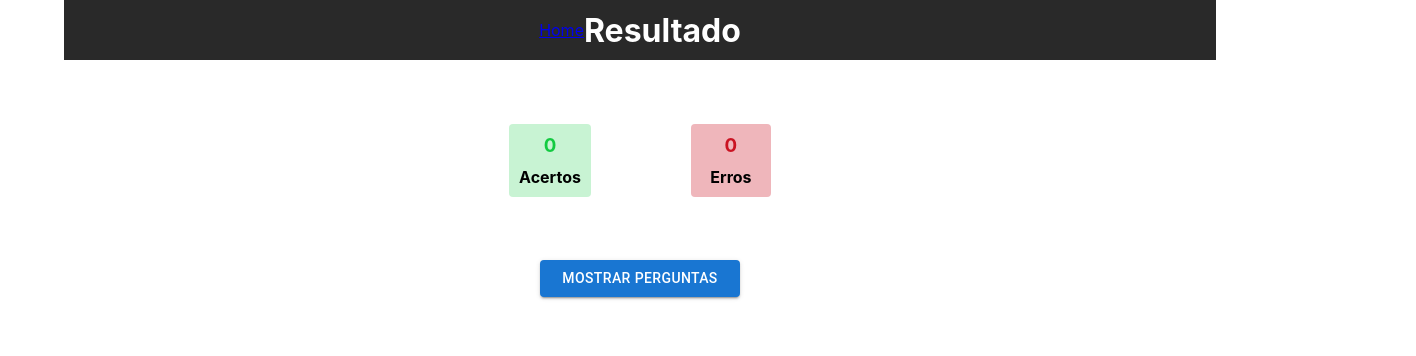
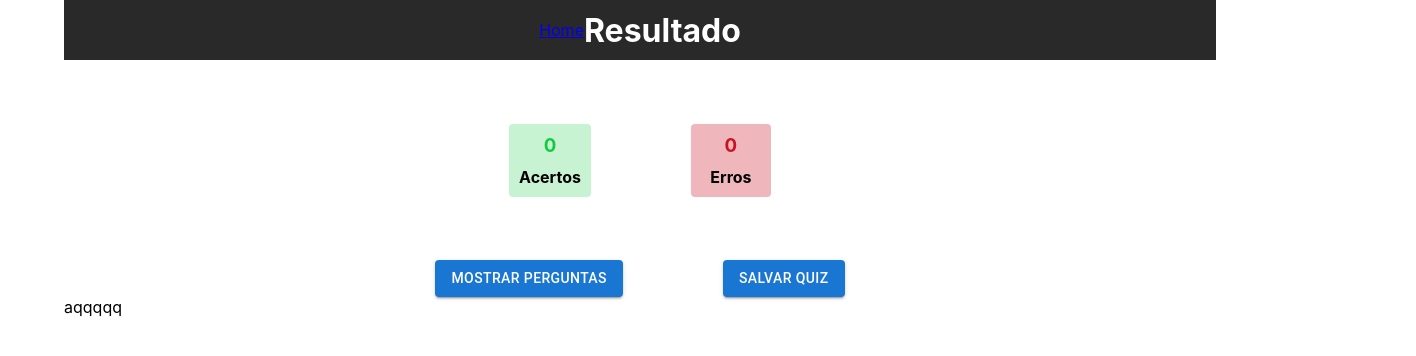
Before and after one commit to ThyagoAraujoM/Quiz, a React (Create React App) app: page /resultado in a window 1280 px wide. Shown: the top 356 px of the page, 1416 px wide, since content can reach past the window. Built offline with nearby package versions, Linux system fonts and the light colour scheme.

Commit message:
refatorando

```diff
--- a/src/pages/Home/index.tsx
+++ b/src/pages/Home/index.tsx
@@ -14,6 +14,10 @@ import {
 export default function Home() {
   const [open, setOpen] = React.useState(false);
   const [quantityOfQuestions, setQuantityOfQuestions] = useState("");
+
+  let listOfDatesOfQuizzes: any = localStorage.getItem("listOfDatesOfQuizzes");
+  console.log(JSON.parse(listOfDatesOfQuizzes));
+
   const handleOpen = (value: any) => {
     setQuantityOfQuestions(`${value.perguntas}`);
     setOpen(true);
@@ -21,6 +25,21 @@ export default function Home() {
   const handleClose = () => {
     setOpen(false);
   };
+
+  function renderListOfQuizzes() {
+    let list = [];
+    for (let value in listOfDatesOfQuizzes) {
+      list.push(
+        <MenuItem
+          onClick={() => {
+            alert("test");
+          }}
+          value=''>
+          <p>{listOfDatesOfQuizzes[value]}</p>
+        </MenuItem>
+      );
+    }
+  }
 
   const QuestionsValueSchema = Yup.object().shape({
     perguntas: Yup.number()
@@ -32,19 +51,15 @@ export default function Home() {
     <ContextContainer>
       <HeaderStyled sx={{ position: "relative" }}>
         <h1>Quiz</h1>
+        {listOfDatesOfQuizzes ? (
           <SelectStyle
             displayEmpty
             renderValue={() => {
               return <em>Quiz Finalizados: 0</em>;
             }}>
-          <MenuItem
-            onClick={() => {
-              alert("test");
-            }}
-            value=''>
-            <em>Placeholder</em>
-          </MenuItem>
+            {}
           </SelectStyle>
+        ) : null}
       </HeaderStyled>
       <Main>
         <h2>Teste seu conhecimento com perguntas de diferentes temas</h2>
--- a/src/pages/Perguntas/index.tsx
+++ b/src/pages/Perguntas/index.tsx
@@ -26,6 +26,7 @@ export default function Perguntas() {
     questions,
     correctQuestionAndAnswer,
     setUserQuestionAndAnswer,
+    userQuestionAndAnswer,
     getQuestions,
   } = useQuestions();
   const userQuestionAndAnswers: UserQuestionAndAnswers[] = [];
@@ -132,6 +133,23 @@ export default function Perguntas() {
 
     return x;
   }
+  let test: any = localStorage.getItem("currentQuiz");
+  console.log(JSON.parse(test));
+
+  function processRedirect() {
+    let data = [];
+    for (let value in correctQuestionAndAnswer) {
+      data.push({
+        question: correctQuestionAndAnswer[value].question,
+        correct_answer: correctQuestionAndAnswer[value].answer,
+        user_answer: userQuestionAndAnswers[value].answer,
+      });
+    }
+    localStorage.setItem("currentQuiz", JSON.stringify(data));
+
+    setRedirect(true);
+    setError(false);
+  }
 
   return (
     <div>
@@ -149,8 +167,7 @@ export default function Perguntas() {
               correctQuestionAndAnswer.length === userQuestionAndAnswers.length
             ) {
               setUserQuestionAndAnswer(userQuestionAndAnswers);
-              setRedirect(true);
-              setError(false);
+              processRedirect();
             } else {
               setError(true);
             }
--- a/src/pages/Resultado/index.tsx
+++ b/src/pages/Resultado/index.tsx
@@ -1,10 +1,11 @@
 import { Button, Container } from "@material-ui/core";
-import React, { useState } from "react";
+import React, { useEffect, useState } from "react";
 import { Link } from "react-router-dom";
 import { useQuestions } from "../../hooks/useQuestions";
 import { HeaderStyled } from "../Home/styles";
 import {
   AnswersGrid,
+  ButtonContainer,
   CorrectAnswer,
   QuestionContainer,
   ScoreContainer,
@@ -13,13 +14,29 @@ import {
 
 export default function Resultado() {
   const [show, setShow] = useState(false);
-  const { correctQuestionAndAnswer, userQuestionAndAnswer } = useQuestions();
-
+  const {
+    correctQuestionAndAnswer,
+    userQuestionAndAnswer,
+    setUserQuestionAndAnswer,
+  } = useQuestions();
   const result: JSX.Element[] = [];
 
-  if (userQuestionAndAnswer.length == 0) {
-    console.log("nada");
+  useEffect(() => {
+    let currentQuiz: any = localStorage.getItem("currentQuiz");
+    if (userQuestionAndAnswer.length === 0) {
+      let data = [];
+      let currentQuizData = JSON.parse(currentQuiz);
+      console.log(currentQuizData);
+      for (let value in currentQuizData) {
+        data.push({
+          question: currentQuizData[value].question,
+          answer: currentQuizData[value].user_answer,
+        });
       }
+      setUserQuestionAndAnswer(data);
+    }
+  }, []);
+  console.log(userQuestionAndAnswer);
   function renderCorrectAndWorkQuestions() {
     let corrects = 0;
     let wrongs = 0;
@@ -56,7 +73,7 @@ export default function Resultado() {
         userQuestionAndAnswer[value].answer
       ) {
         result.push(
-          <QuestionContainer sx={{ border: "solid 3px #13ca414e" }}>
+          <QuestionContainer key={value} sx={{ border: "solid 3px #13ca414e" }}>
             <p>{correctQuestionAndAnswer[value].question}</p>
             <AnswersGrid>
               <CorrectAnswer sx={{ border: "1px solid #00000075" }}>
@@ -67,7 +84,7 @@ export default function Resultado() {
         );
       } else {
         result.push(
-          <QuestionContainer sx={{ border: "solid 3px #ca13224e" }}>
+          <QuestionContainer key={value} sx={{ border: "solid 3px #ca13224e" }}>
             <p>{correctQuestionAndAnswer[value].question}</p>
             <AnswersGrid>
               <CorrectAnswer>
@@ -84,6 +101,42 @@ export default function Resultado() {
     return result;
   }
 
+  function saveCurrentQuiz() {
+    let data = [];
+    let date = new Date();
+    let listOfDatesOfQuizzes: any = () => {
+      let arrayOfQuizzes: any = [];
+      let list: any = localStorage.getItem("listOfDatesOfQuizzes");
+      if (list != null) {
+        arrayOfQuizzes.push(JSON.parse(list));
+        return arrayOfQuizzes;
+      } else {
+        return arrayOfQuizzes;
+      }
+    };
+
+    for (let value in correctQuestionAndAnswer) {
+      data.push({
+        question: correctQuestionAndAnswer[value].question,
+        correct_answer: correctQuestionAndAnswer[value].answer,
+        user_answer: userQuestionAndAnswer[value].answer,
+      });
+    }
+    listOfDatesOfQuizzes.push(
+      `${date.getDate()}/${date.getMonth()}/${date.getFullYear()}`
+    );
+    // salvado data que quiz foi feito
+    localStorage.setItem(
+      "listOfDatesOfQuizzes",
+      JSON.stringify(listOfDatesOfQuizzes)
+    );
+    // salvando quiz com data que foi feito
+    localStorage.setItem(
+      `${date.getDate()}/${date.getMonth()}/${date.getFullYear()}`,
+      JSON.stringify(data)
+    );
+  }
+
   return (
     <Container>
       <HeaderStyled>
@@ -92,19 +145,23 @@ export default function Resultado() {
       </HeaderStyled>
       <div>
         {renderCorrectAndWorkQuestions()}
+        <ButtonContainer>
           <Button
-          sx={{
-            margin: "0 50%",
-            transform: "translate(-50%,0%)",
-            width: "200px",
-          }}
             variant='contained'
             onClick={() => {
               setShow(!show);
             }}>
             Mostrar Perguntas
           </Button>
-        <div>{show ? <div>{showResult()}</div> : null}</div>
+          <Button
+            variant='contained'
+            onClick={() => {
+              saveCurrentQuiz();
+            }}>
+            Salvar Quiz
+          </Button>
+        </ButtonContainer>
+        <div>{show ? null : <div>{showResult()}aqqqqq</div>}</div>
       </div>
     </Container>
   );
--- a/src/pages/Resultado/styles.tsx
+++ b/src/pages/Resultado/styles.tsx
@@ -65,3 +65,10 @@ export const CorrectAnswer = styled(Answer)`
 export const WrongAnswer = styled(Answer)`
   background: #ca13224e;
 `;
+
+export const ButtonContainer = styled("div")`
+  display: flex;
+  align-items: center;
+  justify-content: center;
+  gap: 100px;
+`;
```
Lines whose indentation alone changed are shown as unchanged.
